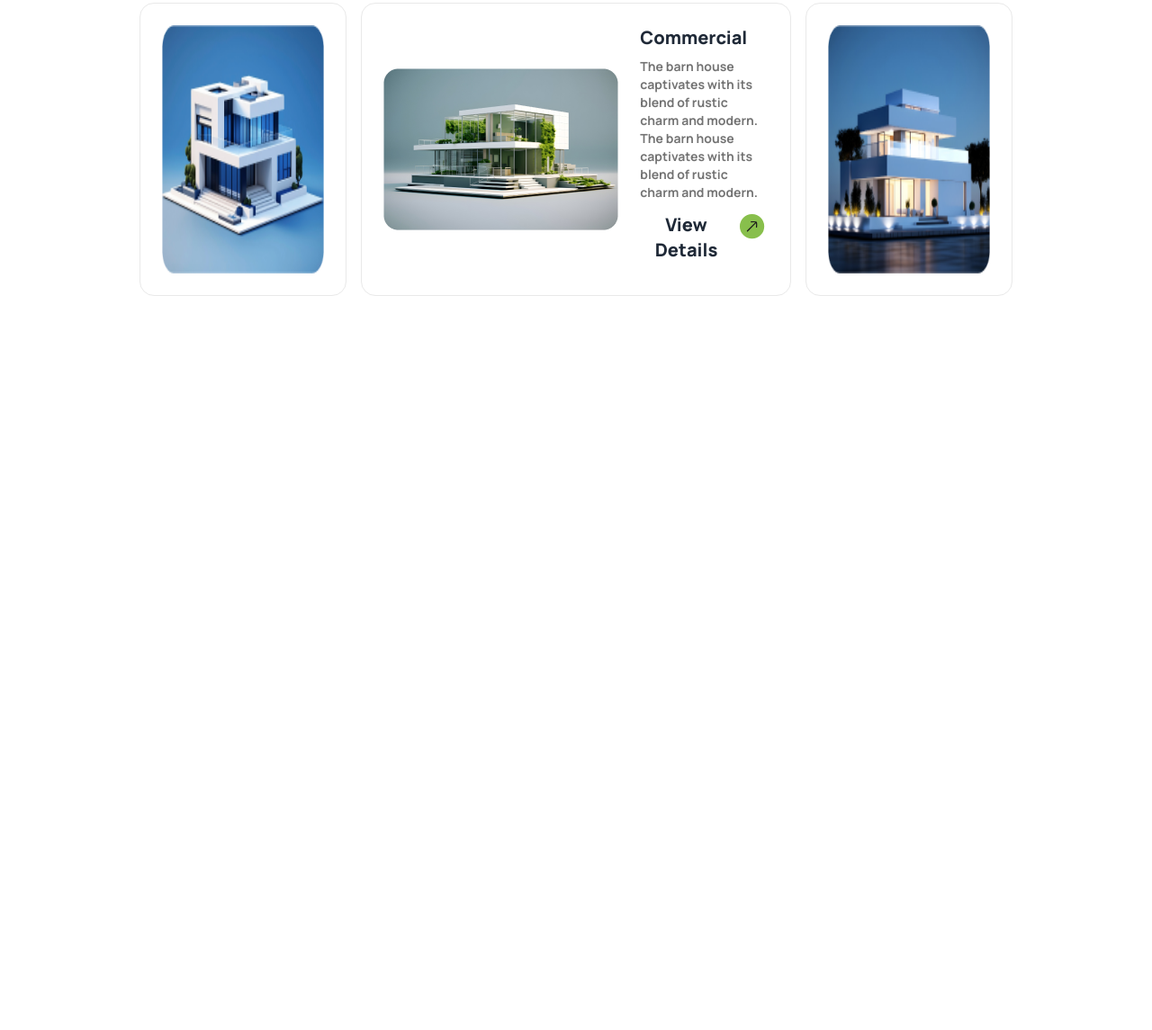
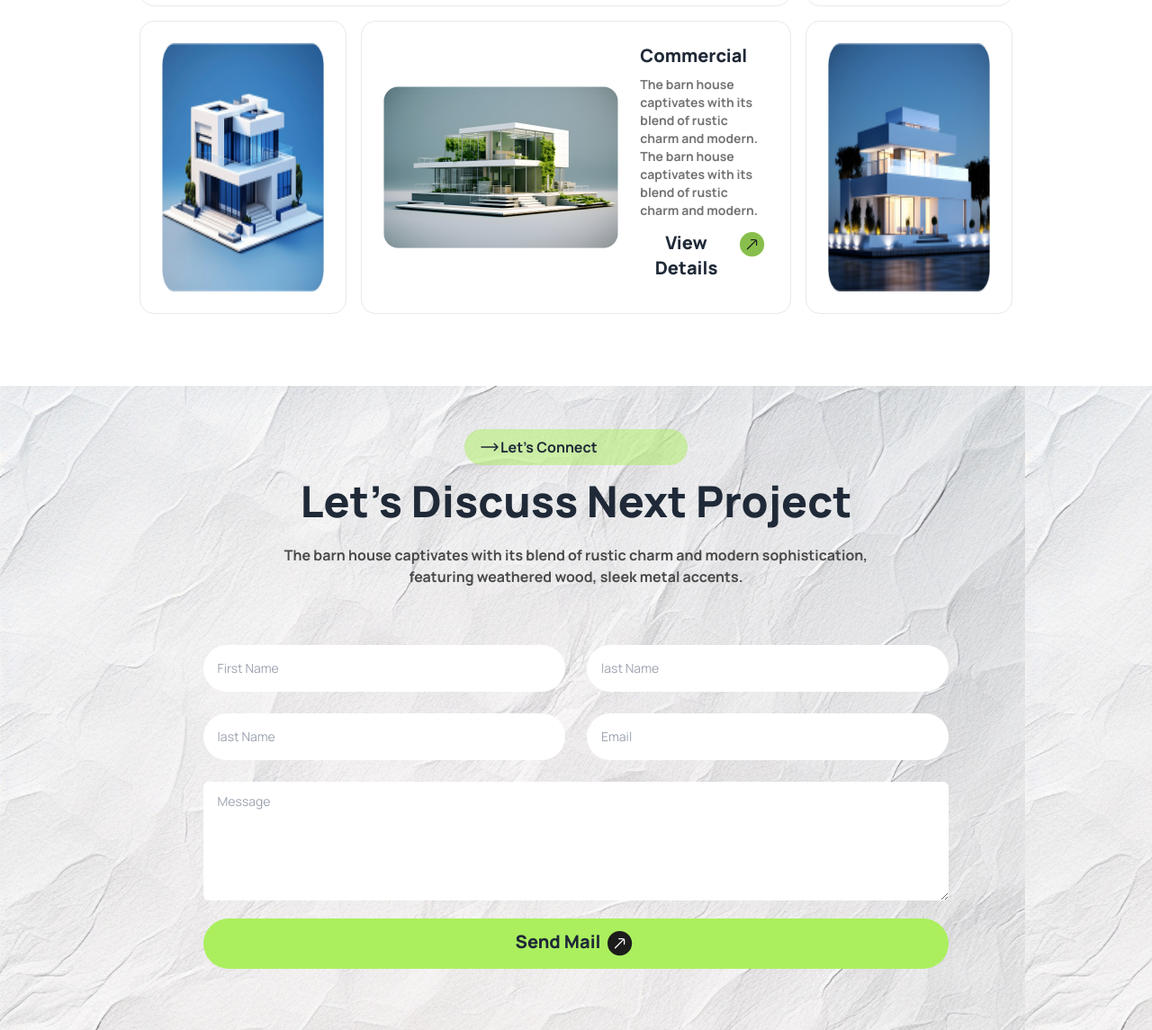
Before and after one commit to JannatulHappy/Rinterio, a plain HTML site: page index.html in a window 1280 px wide. Shown: the part 2587-3732 px from the top of the page at 90% size. Before the commit the page ends 2996 px from the top, so only its background shows below. Drawn offline with nearby package versions, Linux system fonts and the light colour scheme.

Commit message:
connet part added

```diff
--- a/index.html
+++ b/index.html
@@ -280,12 +280,12 @@
     <h1 class="text-3xl md:text-5xl pt-4 pb-6 font-extrabold">Our Latest Portfolio</h1>
     <p class="text-darkGray font-bold text-sm md:text-base">
       The barn house captivates with its blend of rustic charm and modern
-      sophistication,<br class="hidden md:block" />
+      sophistication,<br  />
       featuring weathered wood, sleek metal accents.
     </p>
   </div>
 
-  <div class="grid grid-cols-1 gap-4 max-w-[90%] md:max-w-[82%] mx-auto pb-8 lg:grid-cols-4">
+  <div class="grid grid-cols-1 gap-4 max-w-[90%] md:max-w-[82%] mx-auto pb-8 lg:grid-cols-4 pt-5">
     <div class="col-span-1 lg:col-span-3 card">
       <div class="flex flex-col lg:flex-row gap-6 items-center justify-start">
         <img class="w-full lg:w-auto" src="./assets/img1.png" alt="">
@@ -333,7 +333,80 @@
     </div>
   </div>
 </section>
+<!-- contact form -->
+<section class="bg-[url(./assets/bg.jpg)] p-6 lg:p-12">
+  <div class="text-center">
+    <p
+      class="flex rounded-full w-[80%] md:w-[248px] px-4 py-2 font-bold bg-secondary text-black mx-auto"
+    >
+      <svg
+        xmlns="http://www.w3.org/2000/svg"
+        fill="none"
+        viewBox="0 0 24 24"
+        stroke-width="1.5"
+        stroke="currentColor"
+        class="size-6"
+      >
+        <path
+          stroke-linecap="round"
+          stroke-linejoin="round"
+          d="M17.25 8.25 21 12m0 0-3.75 3.75M21 12H3"
+        />
+      </svg>
+      <span>Let’s Connect</span>
+    </p>
+    <h1 class="text-3xl md:text-5xl pt-4 pb-6 font-extrabold">Let’s Discuss Next Project</h1>
+    <p class="text-darkGray font-bold text-sm md:text-base">
+      The barn house captivates with its blend of rustic charm and modern sophistication,<br> featuring weathered wood, sleek metal accents.
+    </p>
+  </div>
 
+      <div class="w-full md:w-[70%] mx-auto pt-8">
+
+
+
+          <form class="mt-8 grid md:grid-cols-2 gap-6">
+            <div>
+
+              <input type='text' placeholder='First Name'
+                class="w-full rounded-full py-4 px-4  text-sm " />
+            </div>
+            <div>
+
+              <input type='email' placeholder='last Name'
+                class="w-full rounded-full py-4 px-4  text-sm " />
+            </div>
+            <div>
+                <input type='Phone Number' placeholder='last Name'
+                class="w-full rounded-full py-4 px-4  text-sm " />
+            </div>
+            <div>
+                <input type='email' placeholder='Email'
+                class="w-full rounded-full py-4 px-4  text-sm " />
+            </div class="col-span-2">
+
+
+              <textarea placeholder='Message' rows="6"
+                class="w-full rounded-md px-4 text-sm pt-3 col-span-2 "></textarea>
+            </div>
+
+              <button
+                class="flex gap-2 text-black text-xl font-extrabold bg-primary py-3 px-5 rounded-[32px] w-[100%] md:w-[70%] mx-auto my-5 text-center"
+              > <div class="flex w-auto mx-auto gap-2">
+ <span >Send Mail </span>
+                <img
+                  class="w-8 h-8 pr-1"
+                  src="./assets/arrow-up-left.svg"
+                  alt=""
+                />
+              </div>
+
+              </button>
+          </form>
+
+      </div>
+
+</section>
 
 
     </main>
```
